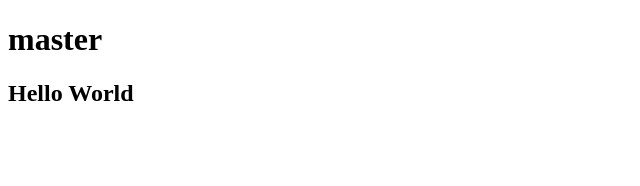
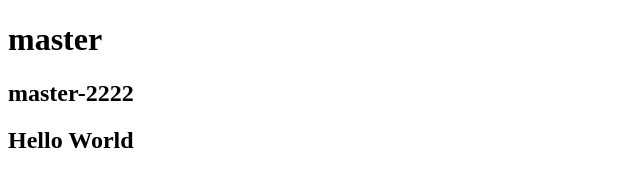
Before and after one commit to saleenjly/github-demo, a plain HTML site: page index.html in a window 1280 px wide. Shown: the whole page, without its empty margins (0-640 px from the left). Drawn offline with Linux system fonts and the light colour scheme.

Commit message:
修改index

```diff
--- a/index.html
+++ b/index.html
@@ -8,6 +8,7 @@
 </head>
 <body>
   <h1>master</h1>
+  <h2>master-2222</h2>
   <h2>Hello World</h2>
 </body>
 </html>
```
